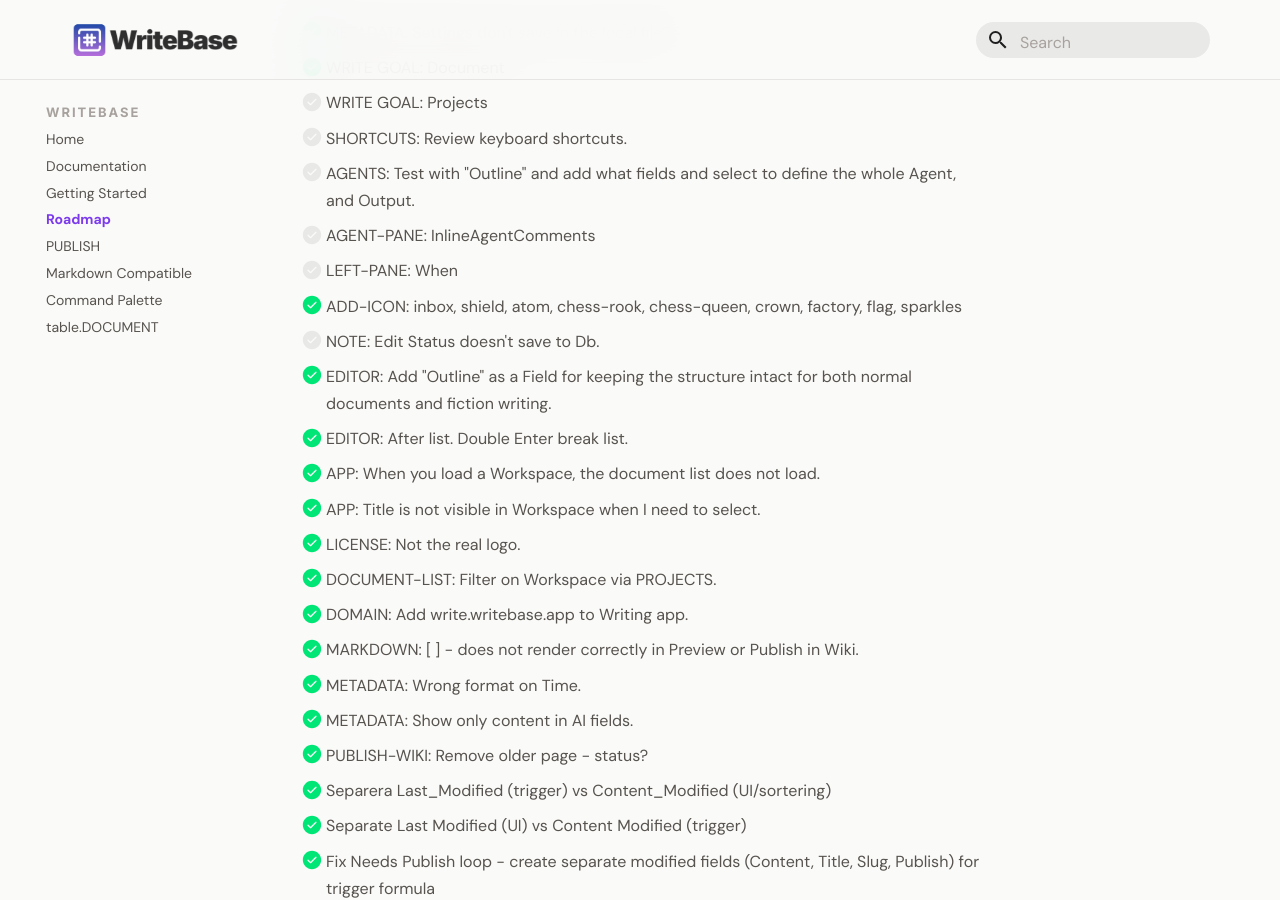
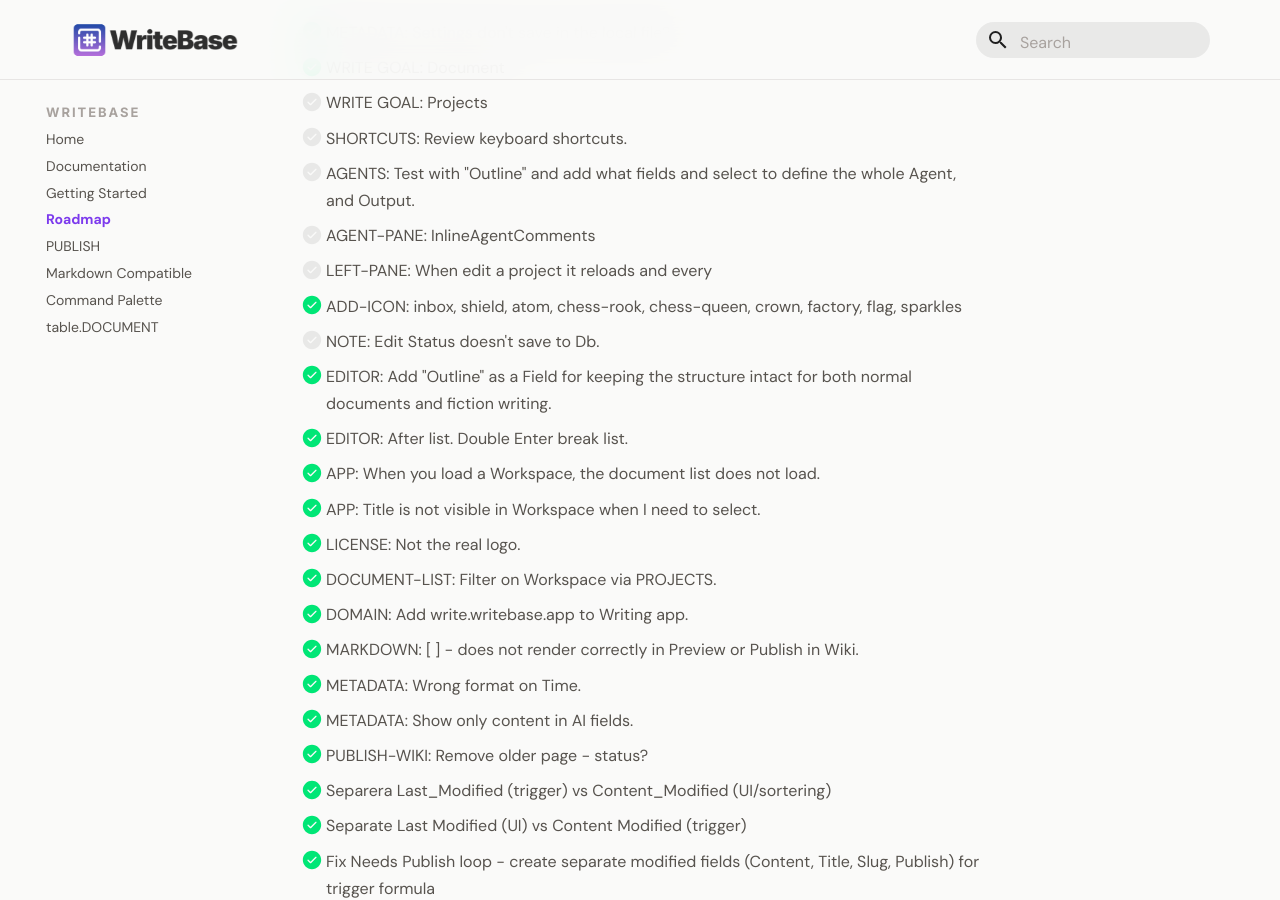
Before and after one commit to larssonhthomas-afk/writebase-docs, an MkDocs documentation site: the page built from docs/009-roadmap.md, in a window 1280 px wide and 900 px high, scrolled down 950 px. Built offline with MkDocs 1.6.1 and Material for MkDocs 9.7.7, drawn with Linux system fonts in a browser that asks for light colours; some web fonts are replaced.

Commit message:
Update 009-roadmap.md

```diff
--- a/docs/009-roadmap.md
+++ b/docs/009-roadmap.md
@@ -42,7 +42,7 @@ This Backlog has a priority 1-3.
 - [ ] SHORTCUTS: Review keyboard shortcuts.
 - [ ] AGENTS: Test with "Outline" and add what fields and select to define the whole Agent, and Output.
 - [ ] AGENT-PANE: InlineAgentComments
-- [ ] LEFT-PANE: When
+- [ ] LEFT-PANE: When edit a project it reloads and every
 - [x] ADD-ICON: inbox, shield, atom, chess-rook, chess-queen, crown, factory, flag, sparkles
 - [ ] NOTE: Edit Status doesn't save to Db.
 
```
